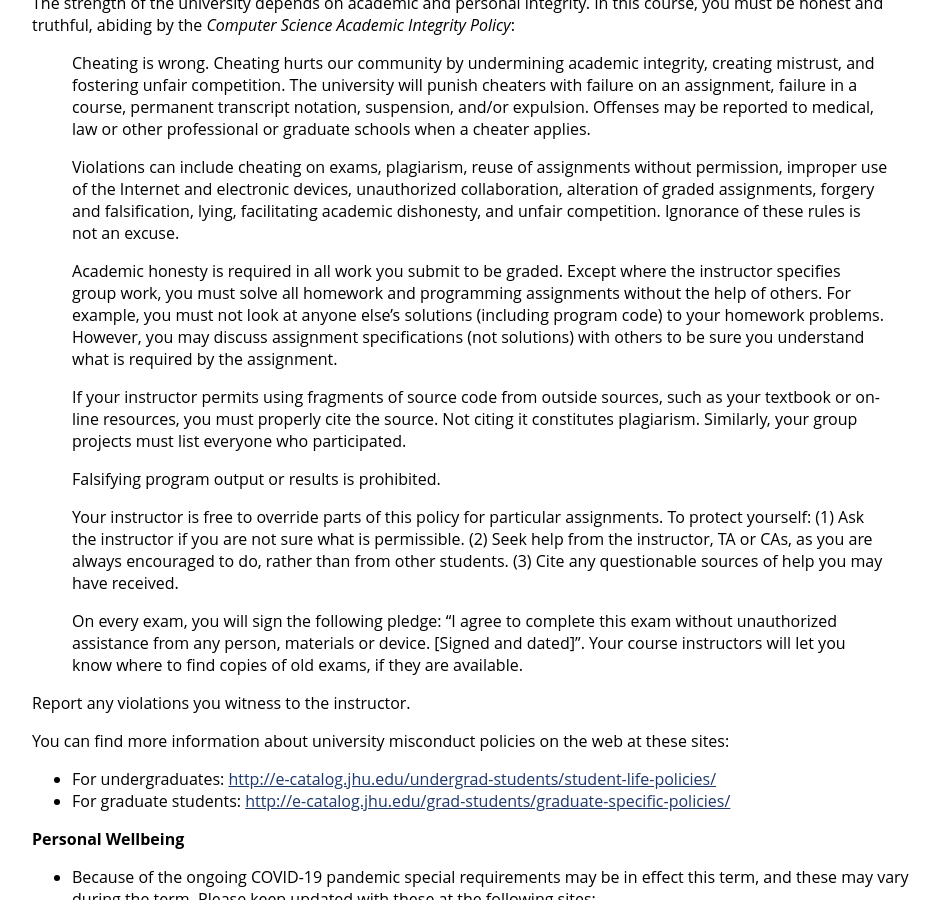
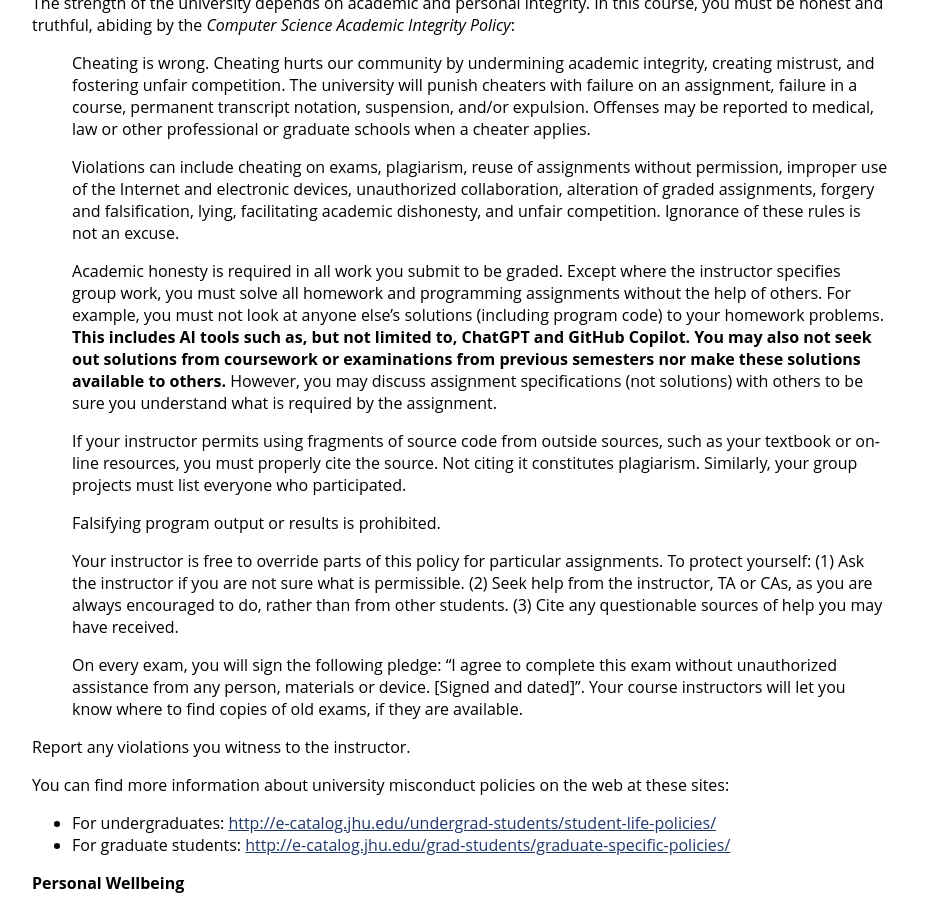
Before and after one commit to jhu-ip/cs220-f23, a Jekyll site: the page built from syllabus.md, in a window 1280 px wide and 900 px high, scrolled down 5611 px. Shown: the whole window, without its empty margins (160-1099 px from the left). Built offline with Jekyll 4.4.1, drawn with Linux system fonts in a browser that asks for light colours.

Commit message:
modified syllabus to include mention of chatgpt etc.

```diff
--- a/syllabus.md
+++ b/syllabus.md
@@ -360,13 +360,7 @@ the *Computer Science Academic Integrity Policy*:
 > and falsification, lying, facilitating academic dishonesty, and unfair
 > competition. Ignorance of these rules is not an excuse.
 >
-> Academic honesty is required in all work you submit to be graded. Except
-> where the instructor specifies group work, you must solve all homework and
-> programming assignments without the help of others. For example, you must
-> not look at anyone else’s solutions (including program code) to your
-> homework problems. However, you may discuss assignment specifications
-> (not solutions) with others to be sure you understand what is required
-> by the assignment.
+Academic honesty is required in all work you submit to be graded. Except where the instructor specifies group work, you must solve all homework and programming  assignments without the help of others. For example, you must not look at anyone else’s solutions (including program code) to your homework problems. **This includes AI tools such as, but not limited to, ChatGPT and GitHub Copilot. You may also not seek out solutions from coursework or examinations from previous semesters nor make these solutions available to others.**  However, you may discuss assignment specifications (not solutions) with others to be sure you understand what is required by the assignment.
 >
 > If your instructor permits using fragments of source code from outside
 > sources, such as your textbook or on-line resources, you must properly
```
